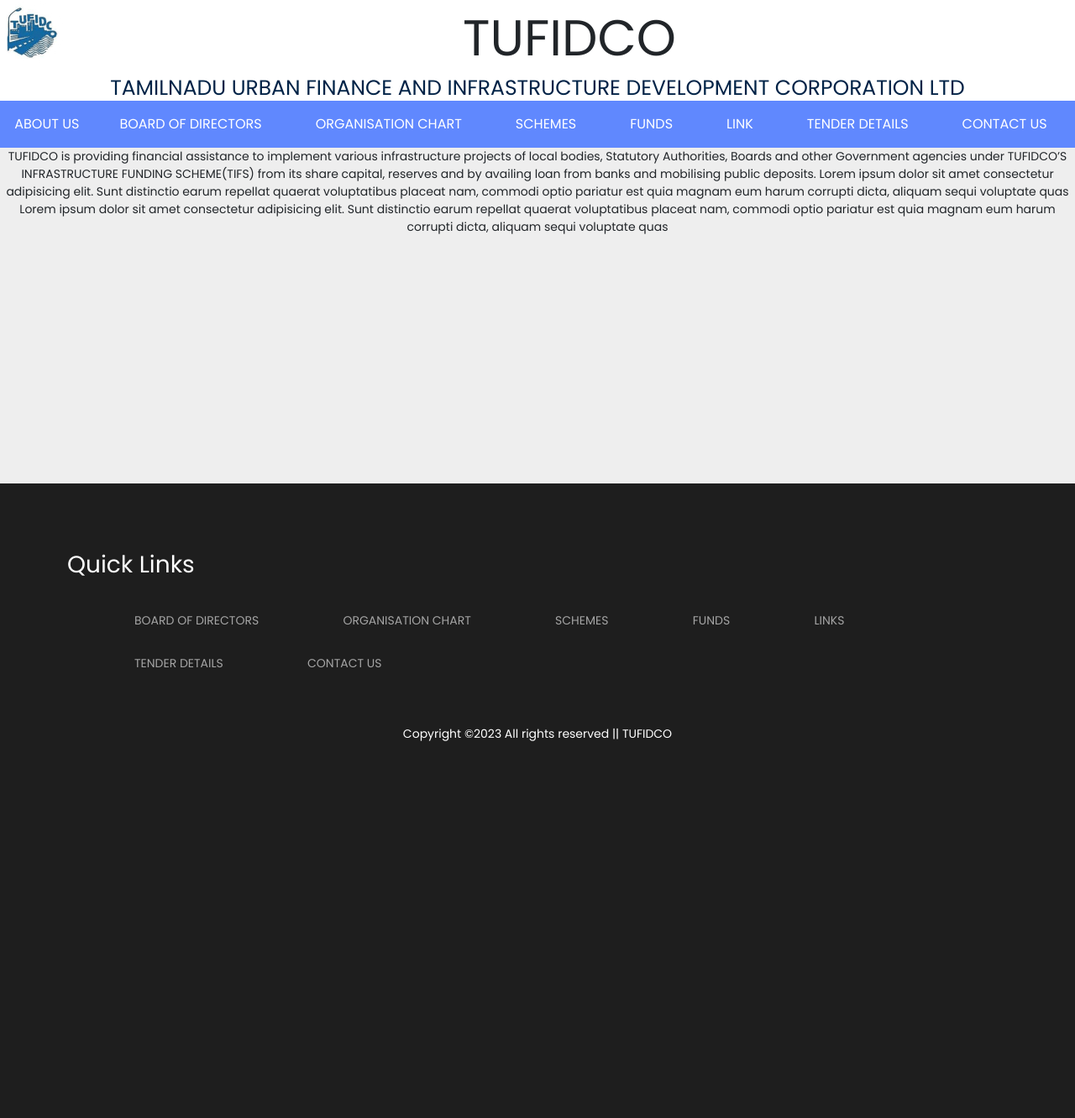
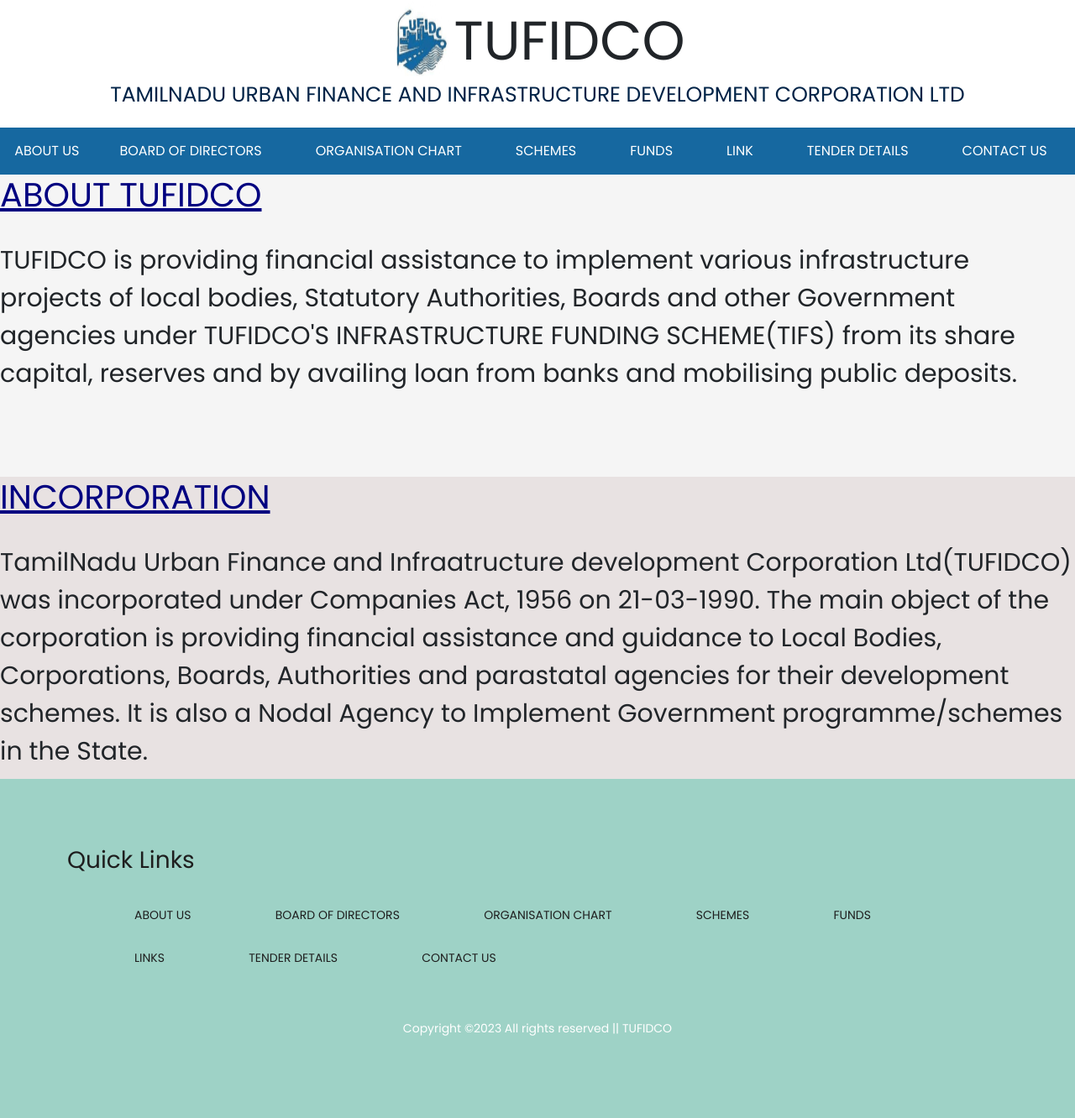
Before and after one commit to sukesh02/Tufidco, a Flask app: page / in a window 1280 px wide. Shown: the whole page at 84% size. Before the commit the page ends 883 px from the top, so only its background shows below. Run offline with Flask 2, Linux system fonts and the light colour scheme.

Commit message:
fix-navbar changes

```diff
--- a/static/css/style(home).css
+++ /dev/null
@@ -1,3 +0,0 @@
-body{
-    margin: 0;
-}
--- a/static/css/style.css
+++ b/static/css/style.css
@@ -1,22 +1,56 @@
+:root {
+  --animate-duration: 800ms;
+  --animate-delay: 0.9s;
+}
+
 body {
   min-height: 100vh;
   font-family: sans-serif;
 }
 
 .navbar {
-  background-color: #6088fe;
+  background-color: #1668a0;
 }
 
 .logo img {
   width: 100%;
   height: auto;
   display: block;
-  text-align: center;
+}
+
+.wrapper{
+  display: flex;
+  justify-content: center;
+}
+
+.introduction{
+  height: 45vh;
+  background-color: #F5F5F5;
+  display: flex;
+  flex-direction: column;
+  overflow-y: scroll;
+}
+
+.intro-text{
+  font-size: 30px;
+}
+
+.intro-heading{
+  text-decoration: underline;
+  color: navy;
+}
+
+.incorporation{
+  height: 45vh;
+  background-color: #E8E2E2;
+  display: flex;
+  flex-direction: column;
+  overflow-y: scroll;
 }
 
 .main-heading {
   text-align: center;
-  font-size: 60px;
+  font-size: 65px;
 }
 
 .sub {
@@ -30,12 +64,6 @@
 
 .nav-link:hover{
   color: #000;
-}
-
-.introduction {
-  text-align: center;
-  height: 50vh;
-  background-color: #eee;
 }
 
 .text {
@@ -144,29 +172,6 @@
   text-transform: uppercase;
 }
 
-.btn_1 {
-  border: 1px solid var(--primary);
-  background-color: var(--primary);
-  color: var(--secondary);
-}
-
-.btn_1:hover {
-  background-color: transparent;
-  color: var(--primary);
-}
-
-.btn_2 {
-  border: 1px solid var(--secondary);
-  background-color: var(--secondary);
-  color: var(--primary);
-}
-
-.btn_2:hover {
-  border: 1px solid var(--primary);
-  background-color: var(--primary);
-  color: var(--secondary);
-}
-
 @media (max-width: 920px) {
   .flex {
     flex-wrap: wrap;
@@ -193,17 +198,17 @@
               FOOTER
   ****************************/
 footer {
-  background-color: var(--dark);
-  color: var(--lite);
+  background-color: #9ED2C6;
+  color: var(--gray);
 }
 
 footer h3 {
-  color: var(--white);
+  color: var(--dark);
   margin-bottom: 1.5rem;
 }
 
 footer .list-item {
-  color: var(--lite);
+  color: var(--dark);
   display: block;
   margin: 15px 0;
 }
--- a/templates/base.html
+++ b/templates/base.html
@@ -7,15 +7,17 @@
     <meta name="viewport" content="width=device-width, initial-scale=1.0">
     <link href="https://cdn.jsdelivr.net/npm/bootstrap@5.3.0-alpha1/dist/css/bootstrap.min.css" rel="stylesheet" integrity="sha384-GLhlTQ8iRABdZLl6O3oVMWSktQOp6b7In1Zl3/Jr59b6EGGoI1aFkw7cmDA6j6gD" crossorigin="anonymous">
     <script src="https://cdn.jsdelivr.net/npm/bootstrap@5.3.0-alpha1/dist/js/bootstrap.bundle.min.js" integrity="sha384-w76AqPfDkMBDXo30jS1Sgez6pr3x5MlQ1ZAGC+nuZB+EYdgRZgiwxhTBTkF7CXvN" crossorigin="anonymous"></script>
+    <link rel="stylesheet" href="https://cdnjs.cloudflare.com/ajax/libs/animate.css/4.1.1/animate.min.css"/>
     <link rel="stylesheet" href="{{ url_for('static' , filename='css/style.css') }}">
     {% block head %}{% endblock %}
     <!-- NAVBAR START -->
     <!-- LOGO AND TOGGLE -->
-        <div class="main-heading">
-          <img src="{{ url_for('static', filename='images/resized_logo.png') }}" class="logo" style="float: left">
+        <div class="main-heading wrapper">
+          <img src="{{ url_for('static', filename='images/resized_logo.png') }}" class="logo">
           TUFIDCO
         </div>
         <h6 class="sub m-auto">TAMILNADU URBAN FINANCE AND INFRASTRUCTURE DEVELOPMENT CORPORATION LTD</h6>
+        <br>
         <nav class="navbar navbar-expand-lg navbar-dark">
         <!-- LINKS -->
         <!-- <div class="collapse navbar-collapse" id="navbarSupportedContent">
@@ -74,6 +76,9 @@
       <h3>Quick Links</h3>
       <ul>
         <li>
+          <a class="list-item px-5" href="#">ABOUT US</a>
+        </li>
+        <li>
           <a class="list-item px-5" href="#">BOARD OF DIRECTORS</a>
         </li>
         <li>
--- a/templates/index.html
+++ b/templates/index.html
@@ -1,5 +1,4 @@
 {% extends 'base.html' %}
-<link rel="stylesheet" href="{{ url_for('static' , filename='css/style(home).css') }}">
 {% block head %}
 
 {% endblock %}
@@ -9,11 +8,18 @@
 {% endblock %}
 
 {% block content %}
-<p class="introduction" style="margin-bottom: 0px;">
-  TUFIDCO is providing financial assistance to implement various infrastructure projects of local bodies, Statutory Authorities, Boards and other Government agencies under TUFIDCO’S INFRASTRUCTURE FUNDING SCHEME(TIFS) from its share capital, reserves and by availing loan from banks and mobilising public deposits.
-  Lorem ipsum dolor sit amet consectetur adipisicing elit. Sunt distinctio earum repellat quaerat voluptatibus placeat nam, commodi optio pariatur est quia magnam eum harum corrupti dicta, aliquam sequi voluptate quas
-  Lorem ipsum dolor sit amet consectetur adipisicing elit. Sunt distinctio earum repellat quaerat voluptatibus placeat nam, commodi optio pariatur est quia magnam eum harum corrupti dicta, aliquam sequi voluptate quas
-</p>
+<section class="introduction">
+  <h1 class="intro-heading animate__animated animate__fadeInUp">ABOUT TUFIDCO</h1><br>
+    <p class="intro-text">
+      TUFIDCO is providing financial assistance to implement various infrastructure projects of local bodies, Statutory Authorities, Boards and other Government agencies under TUFIDCO'S INFRASTRUCTURE FUNDING SCHEME(TIFS) from its share capital, reserves and by availing loan from banks and mobilising public deposits.
+    </p>
+</section>
+<section class="incorporation">
+  <h1 class="intro-heading animate__animated animate__fadeInUp">INCORPORATION</h1><br>
+    <p class="intro-text">
+      TamilNadu Urban Finance and Infraatructure development Corporation Ltd(TUFIDCO) was incorporated under Companies Act, 1956 on 21-03-1990. The main object of the corporation is providing financial assistance and guidance to Local Bodies, Corporations, Boards, Authorities and parastatal agencies for their development schemes. It is also a Nodal Agency to Implement Government programme/schemes in the State.
+    </p>
+</section>
 {% endblock %}
 
 {% block footer %}
```
